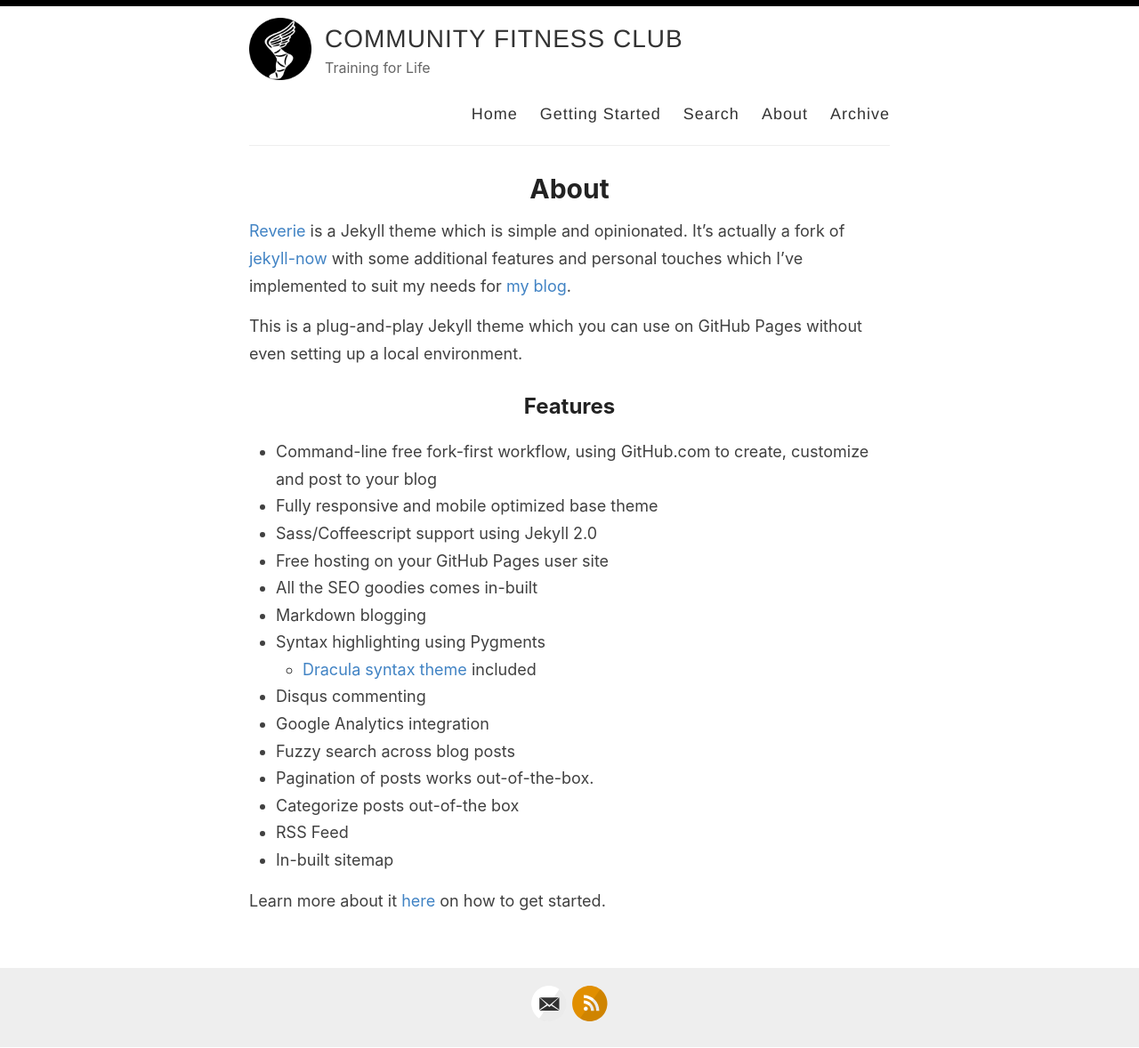
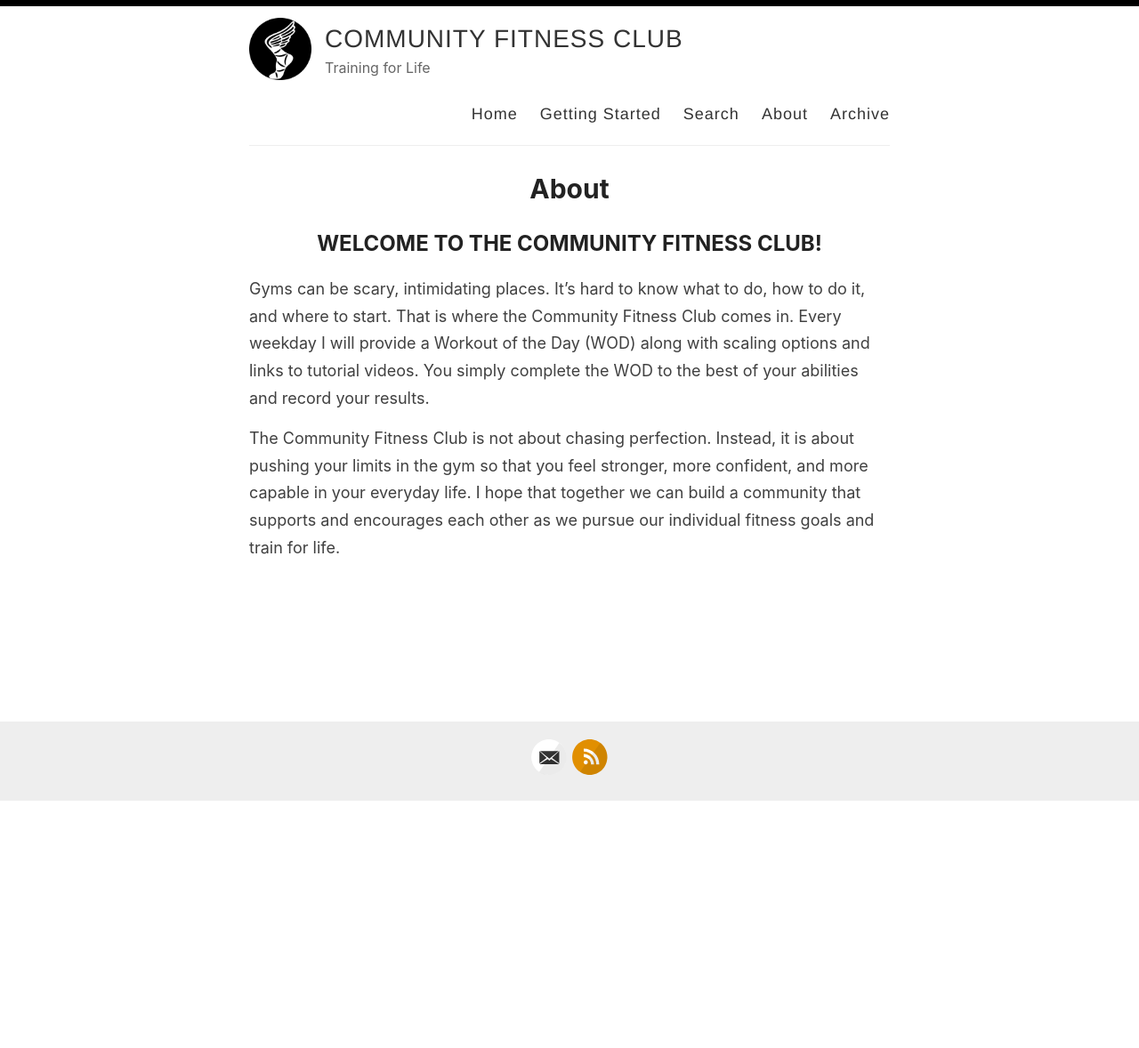
Before and after one commit to communityfitness/club, a Jekyll site: the page built from _pages/about.md, in a window 1280 px wide. Shown: the whole page at 89% size. Built offline with Jekyll 4.4.1, drawn with Linux system fonts in a browser that asks for light colours; after the commit the page ends 901 px from its top, so only the background shows below that.

Commit message:
Update about.md

```diff
--- a/_pages/about.md
+++ b/_pages/about.md
@@ -4,26 +4,8 @@ title: About
 permalink: /about/
 ---
 
-[Reverie](https://github.com/amitmerchant1990/reverie) is a Jekyll theme which is simple and opinionated. It's actually a fork of [jekyll-now](https://github.com/barryclark/jekyll-now) with some additional features and personal touches which I've implemented to suit my needs for [my blog](https://www.amitmerchant.com).
+## WELCOME TO THE COMMUNITY FITNESS CLUB!
 
-This is a plug-and-play Jekyll theme which you can use on GitHub Pages without even setting up a local environment.
+Gyms can be scary, intimidating places. It's hard to know what to do, how to do it, and where to start. That is where the Community Fitness Club comes in. Every weekday I will provide a Workout of the Day (WOD) along with scaling options and links to tutorial videos. You simply complete the WOD to the best of your abilities and record your results.
 
-## Features
-
-- Command-line free fork-first workflow, using GitHub.com to create, customize and post to your blog
-- Fully responsive and mobile optimized base theme
-- Sass/Coffeescript support using Jekyll 2.0
-- Free hosting on your GitHub Pages user site
-- All the SEO goodies comes in-built
-- Markdown blogging
-- Syntax highlighting using Pygments
-    - [Dracula syntax theme](https://draculatheme.com/) included
-- Disqus commenting
-- Google Analytics integration
-- Fuzzy search across blog posts
-- Pagination of posts works out-of-the-box.
-- Categorize posts out-of-the box
-- RSS Feed
-- In-built sitemap
-
-Learn more about it [here](https://github.com/amitmerchant1990/reverie) on how to get started.
+The Community Fitness Club is not about chasing perfection. Instead, it is about pushing your limits in the gym so that you feel stronger, more confident, and more capable in your everyday life. I hope that together we can build a community that supports and encourages each other as we pursue our individual fitness goals and train for life.
```
